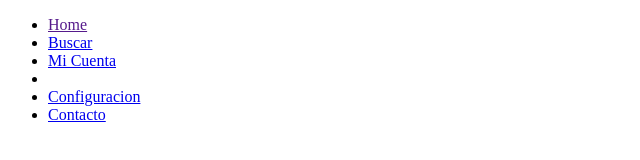
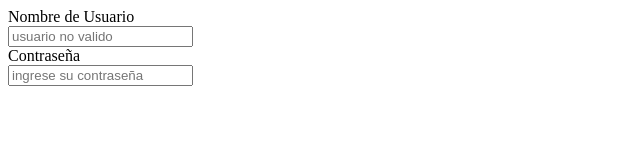
Before and after one commit to pancer14/ProyectoDANI, a plain HTML site: page index.html in a window 1280 px wide. Shown: the whole page, without its empty margins (0-640 px from the left). Drawn offline with Linux system fonts and the light colour scheme.

Commit message:
cambio de sidebar a form

```diff
--- a/index.html
+++ b/index.html
@@ -7,15 +7,14 @@
     <title>Mi primera pagina web</title>
 </head>
 <body>
-    <div class="sidebar_main">
-        <ul class="sidebar_list">
-            <li><a href="">Home</a></li>
-            <li> <a href="#">Buscar</a></li>
-            <li><a href="#">Mi Cuenta</a></li>
-            <li><a href="#"></a> </li>
-            <li><a href="#">Configuracion</a></li>
-            <li><a href="#">Contacto</a></li>
-        </ul>
-    </div>
+    <form action="" class="form_main">
+        <span>Nombre de Usuario</span><br>
+        <input type="text" id="nombre" placeholder="usuario no valido">
+     <br>
+        <span>Contraseña</span><br>
+        <input type="text" id="pass" placeholder="ingrese su contraseña">
+
+
+    </form>
 </body>
 </html>
```
